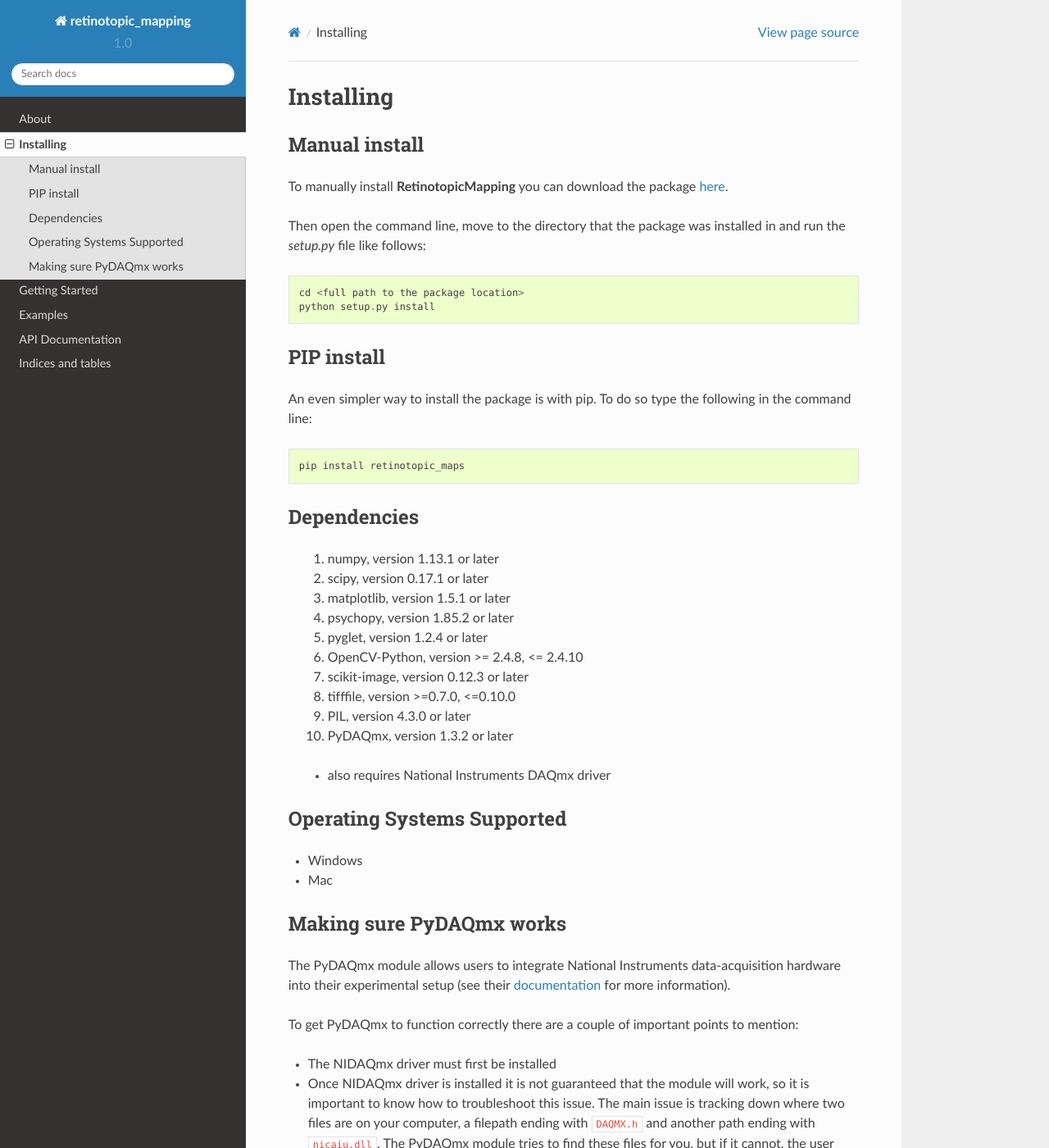
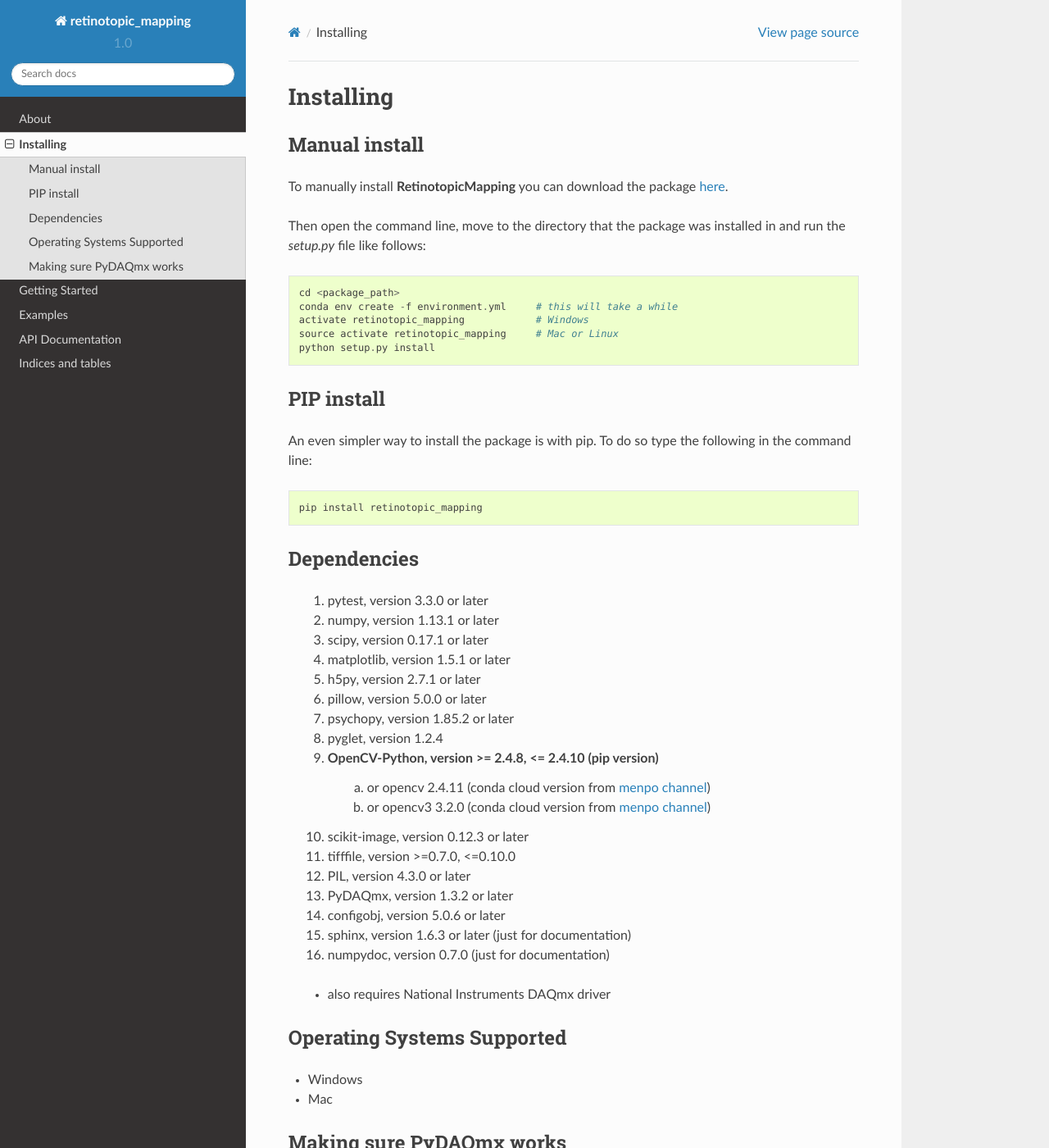
Before and after one commit to zhuangjun1981/retinotopic_mapping, a Sphinx documentation site: the page built from doc/source/install.rst, in a window 1280 px wide and 1400 px high. Shown: the whole window at 82% size. Built offline with Sphinx 7.4.7 and the Read the Docs theme 2.0.0, drawn with Linux system fonts in a browser that asks for light colours.

Commit message:
generated new doc files

```diff
--- a/doc/source/about.rst
+++ b/doc/source/about.rst
@@ -40,7 +40,8 @@ the results.
 Please check the '\examples\signmap_analysis' folder for a `jupyter
 notebook <https://github.com/zhuangjun1981/retinotopic_mapping/blob
 /master/retinotopic_mapping/examples/signmap_analysis
-/retinotopic_mapping_example.ipynb>`_ showing automated visual area segmentation of mouse cortex.
+/retinotopic_mapping_example.ipynb>`_ showing automated visual area
+segmentation of mouse cortex.
 
 
 What is a retinotopic map?
--- a/doc/source/install.rst
+++ b/doc/source/install.rst
@@ -11,8 +11,11 @@ installed in and run the `setup.py` file like follows:
 
 .. code-block:: python
 
-   cd <full path to the package location>
-   python setup.py install
+    cd <package_path>
+    conda env create -f environment.yml     # this will take a while
+    activate retinotopic_mapping            # Windows
+    source activate retinotopic_mapping     # Mac or Linux
+    python setup.py install
 
 
 PIP install
@@ -22,22 +25,30 @@ in the command line:
 
 .. code-block:: python
 
-    pip install retinotopic_maps
+    pip install retinotopic_mapping
 
 
 
 Dependencies
 +++++++++++++++++++++
-        1. numpy, version 1.13.1 or later
-        2. scipy, version 0.17.1 or later
-        3. matplotlib, version 1.5.1 or later
-        4. psychopy, version 1.85.2 or later
-        5. pyglet, version 1.2.4 or later
-        6. OpenCV-Python, version >= 2.4.8, <= 2.4.10
-        7. scikit-image, version 0.12.3 or later
-        8. tifffile, version >=0.7.0, <=0.10.0
-        9. PIL, version 4.3.0 or later
-        10. PyDAQmx, version 1.3.2 or later
+        1. pytest, version 3.3.0 or later
+        2. numpy, version 1.13.1 or later
+        3. scipy, version 0.17.1 or later
+        4. matplotlib, version 1.5.1 or later
+        5. h5py, version 2.7.1 or later
+        6. pillow, version 5.0.0 or later
+        7. psychopy, version 1.85.2 or later
+        8. pyglet, version 1.2.4
+        9. OpenCV-Python, version >= 2.4.8, <= 2.4.10 (pip version)
+        	a. or opencv 2.4.11 (conda cloud version from `menpo channel <https://anaconda.org/menpo/opencv>`_)
+        	b. or opencv3 3.2.0 (conda cloud version from `menpo channel <https://anaconda.org/menpo/opencv3>`_)
+        10. scikit-image, version 0.12.3 or later
+        11. tifffile, version >=0.7.0, <=0.10.0
+        12. PIL, version 4.3.0 or later
+        13. PyDAQmx, version 1.3.2 or later
+        14. configobj, version 5.0.6 or later
+        15. sphinx, version 1.6.3 or later (just for documentation)
+        16. numpydoc, version 0.7.0 (just for documentation)
 
         * also requires National Instruments DAQmx driver
 
```
Also changed, not shown: README.md (+3 -3 lines), 16 other files.
